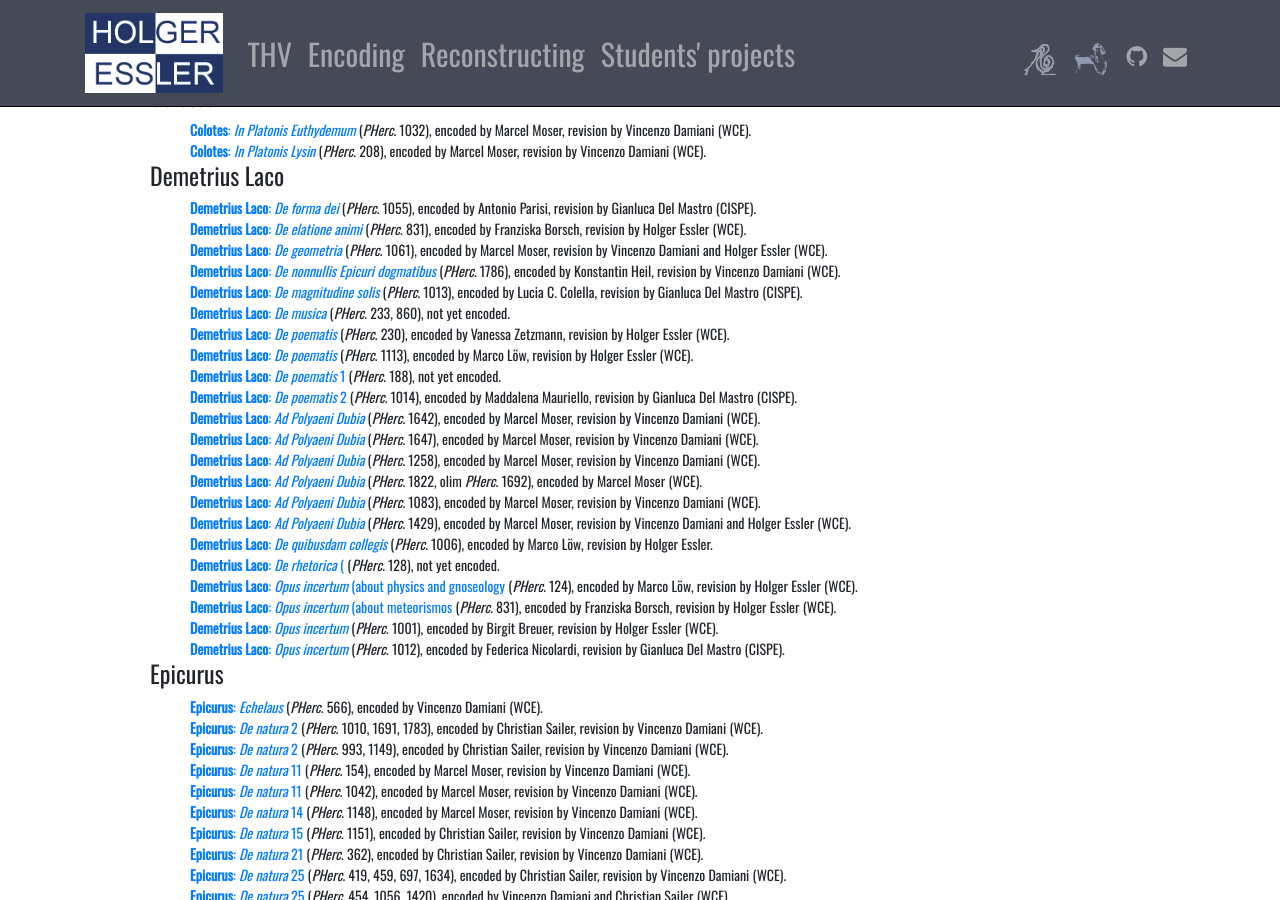
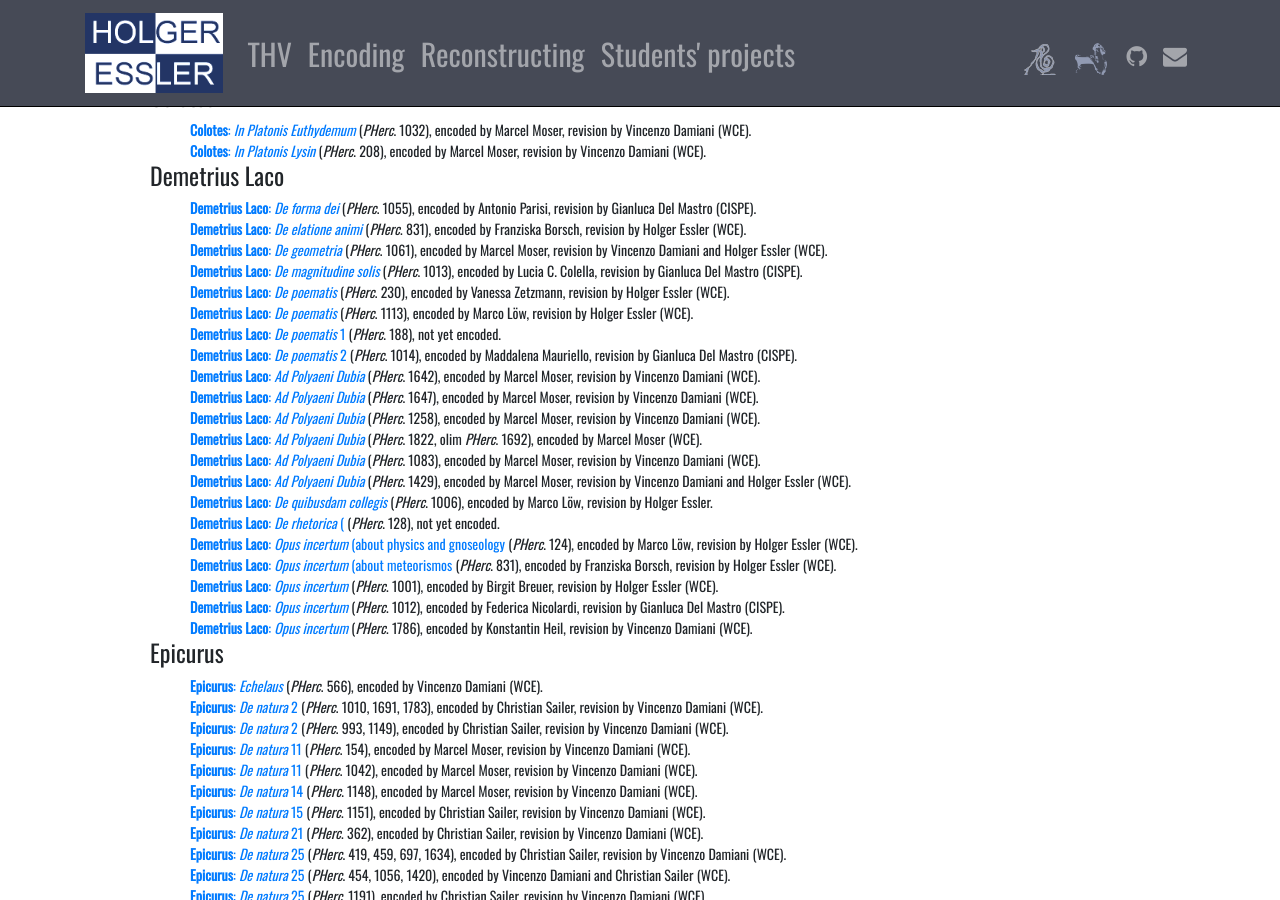
Before and after one commit to HolgerEssler/HolgerEssler.github.io, a Jekyll site: the page built from thv.html, in a window 1280 px wide and 900 px high, scrolled down 484 px. Built offline with Jekyll 4.4.1, drawn with Linux system fonts in a browser that asks for light colours; nearby versions of some CDN libraries; some of the changed text lies outside the part shown.

Commit message:
Update thv.html

```diff
--- a/thv.html
+++ b/thv.html
@@ -64,9 +64,7 @@
                          <li><a href="https://papyri.info/dclp/59505"><b>Demetrius Laco</b>: <i>De forma dei</i></a> (<i>PHerc</i>. 1055), encoded by Antonio Parisi, revision by Gianluca Del Mastro (CISPE).</li>
                          <li><a href="https://papyri.info/dclp/59491"><b>Demetrius Laco</b>: <i>De elatione animi</i></a> (<i>PHerc</i>. 831), encoded by Franziska Borsch, revision by Holger Essler (WCE).</li>
                          <li><a href="https://papyri.info/dclp/59496"><b>Demetrius Laco</b>: <i>De geometria</i></a> (<i>PHerc</i>. 1061), encoded by Marcel Moser, revision by Vincenzo Damiani and Holger Essler (WCE).</li>
-                         <li><a href="https://papyri.info/dclp/59494"><b>Demetrius Laco</b>: <i>De nonnullis Epicuri dogmatibus</i></a> (<i>PHerc</i>. 1786), encoded by Konstantin Heil, revision by Vincenzo Damiani (WCE).</li>
                          <li><a href="https://papyri.info/dclp/59504"><b>Demetrius Laco</b>: <i>De magnitudine solis</i></a> (<i>PHerc</i>. 1013), encoded by Lucia C. Colella, revision by Gianluca Del Mastro (CISPE).</li>
-                         <li><a href="https://papyri.info/dclp/63137"><b>Demetrius Laco</b>: <i>De musica</i></a> (<i>PHerc</i>. 233, 860), not yet encoded.</li>
                          <li><a href="https://papyri.info/dclp/117905"><b>Demetrius Laco</b>: <i>De poematis</i></a> (<i>PHerc</i>. 230), encoded by Vanessa Zetzmann, revision by Holger Essler (WCE).</li>
                          <li><a href="https://papyri.info/dclp/59490"><b>Demetrius Laco</b>: <i>De poematis</i></a> (<i>PHerc</i>. 1113), encoded by Marco L&ouml;w, revision by Holger Essler (WCE).</li>
                          <li><a href="https://papyri.info/dclp/59501"><b>Demetrius Laco</b>: <i>De poematis</i> 1</a> (<i>PHerc</i>. 188), not yet encoded.</li>
@@ -83,6 +81,7 @@
                          <li><a href="https://papyri.info/dclp/59491"><b>Demetrius Laco</b>: <i>Opus incertum</i> (about meteorismos</a> (<i>PHerc</i>. 831), encoded by Franziska Borsch, revision by Holger Essler (WCE).</li>
                          <li><a href="https://papyri.info/dclp/62434"><b>Demetrius Laco</b>: <i>Opus incertum</i></a> (<i>PHerc</i>. 1001), encoded by Birgit Breuer, revision by Holger Essler (WCE).</li>
                          <li><a href="https://papyri.info/dclp/59506"><b>Demetrius Laco</b>: <i>Opus incertum</i></a> (<i>PHerc</i>. 1012), encoded by Federica Nicolardi, revision by Gianluca Del Mastro (CISPE).</li>
+                         <li><a href="https://papyri.info/dclp/59494"><b>Demetrius Laco</b>: <i>Opus incertum</i></a> (<i>PHerc</i>. 1786), encoded by Konstantin Heil, revision by Vincenzo Damiani (WCE).</li>
                        </ol>
                     </div>
                  </li>
@@ -389,6 +388,7 @@
                   <li><a href="https://papyri.info/dclp/80758"><b>Auctor Graecus</b>: <i>Opus incertum</i></a> (<i>PHerc</i>. 169), not yet encoded.</li>
                   <li><a href="https://papyri.info/dclp/69731"><b>Auctor Graecus</b>: <i>Opus incertum</i></a> (<i>PHerc</i>. 217), not yet encoded.</li>
                   <li><a href="https://papyri.info/dclp/63132"><b>Auctor Graecus</b>: <i>Opus incertum</i></a> (<i>PHerc</i>. 227), not yet encoded.</li>
+                  <li><a href="https://papyri.info/dclp/63137"><b>Auctor Graecus</b>: <i>Opus incertum</i></a> (<i>PHerc</i>. 233, 860), not yet encoded.</li>
                   <li><a href="https://papyri.info/dclp/140296"><b>Auctor Graecus</b>: <i>Opus incertum</i></a> (<i>PHerc</i>. 238b), not yet encoded.</li>
                   <li><a href="https://papyri.info/dclp/63134"><b>Auctor Graecus</b>: <i>Opus incertum</i></a> (<i>PHerc</i>. 296), not yet encoded.</li>
                   <li><a href="https://papyri.info/dclp/68768"><b>Auctor Graecus</b>: <i>Opus incertum</i></a> (<i>PHerc</i>. 329), not yet encoded.</li>
```
